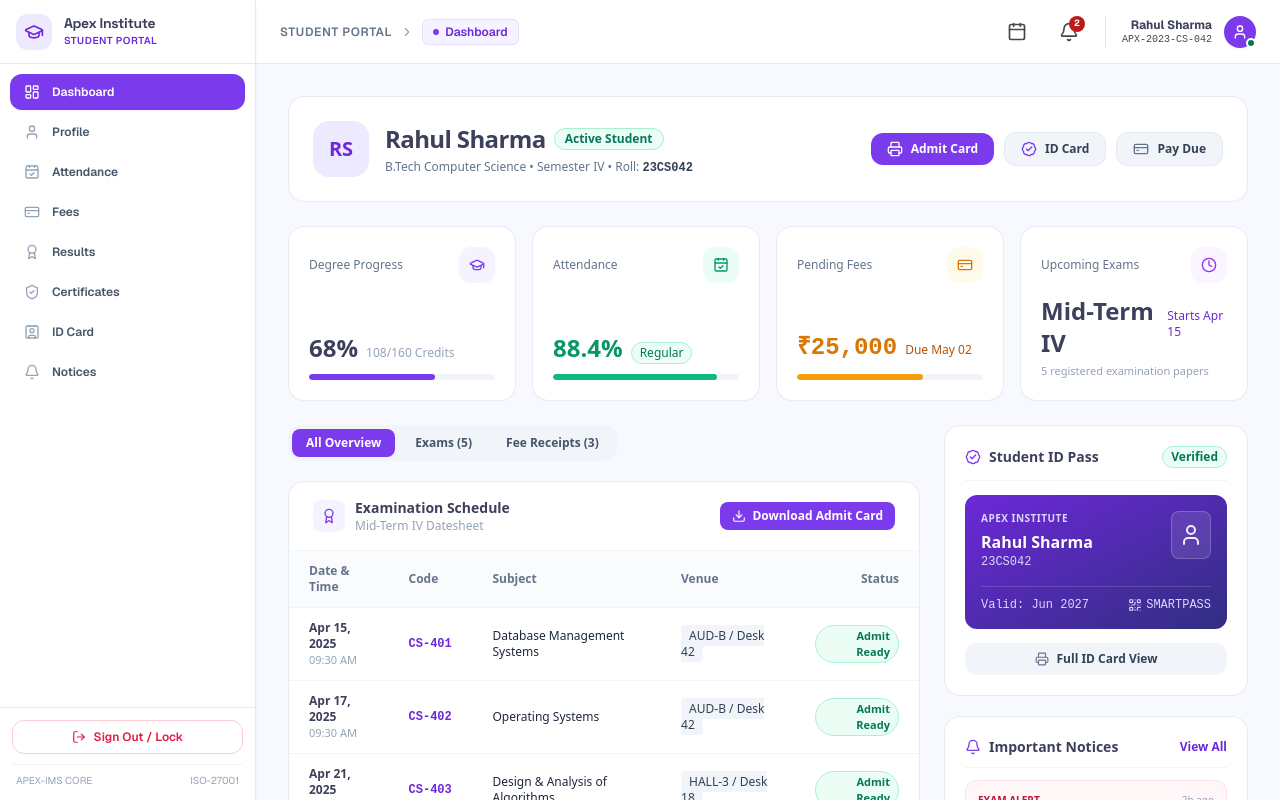
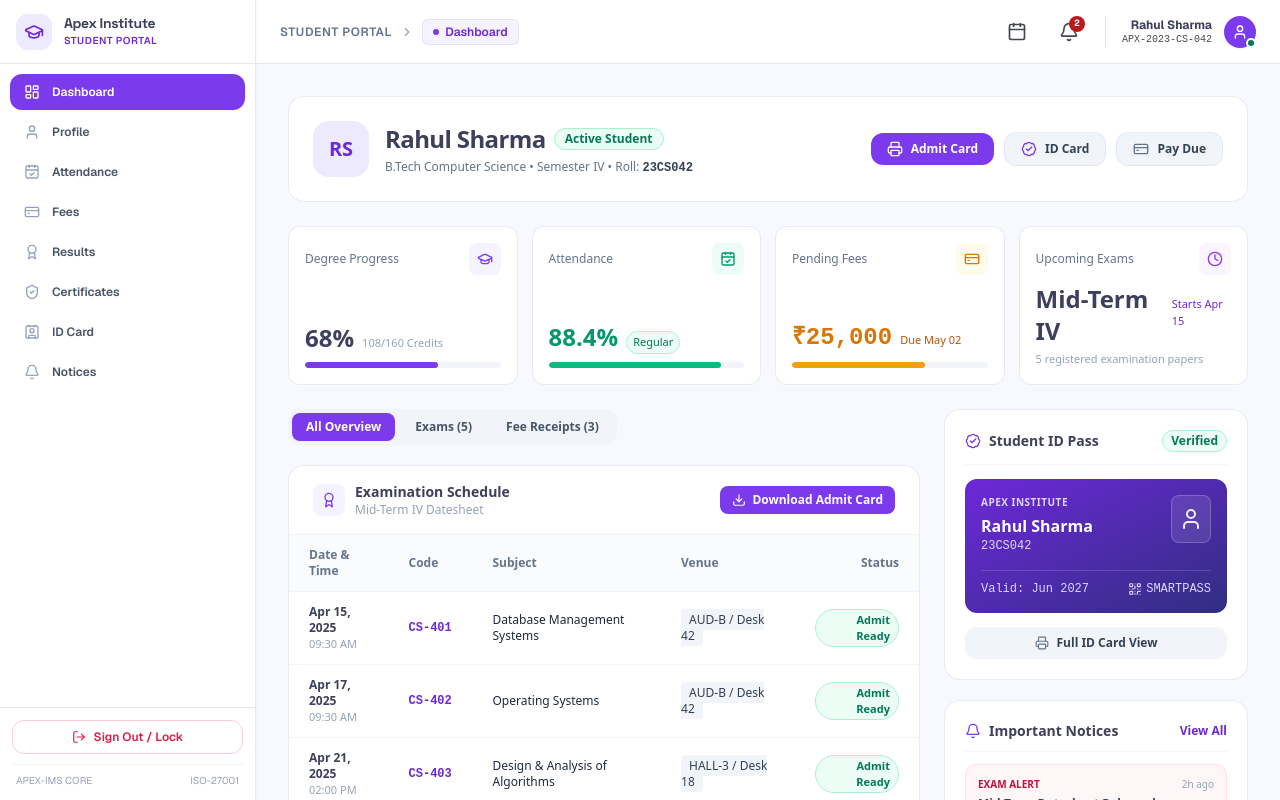
Before and after one commit to AmarOdizo/IMS, a Next.js app: page /student in a window 1280 px wide. Shown: the top 800 px of the page. Built offline with nearby package versions, Linux system fonts and the light colour scheme.

Commit message:
style(student): compact Degree Progress, Attendance, Pending Fees, and Upcoming Exams KPI cards for better UI/UX balance

```diff
--- a/src/app/student/page.tsx
+++ b/src/app/student/page.tsx
@@ -242,78 +242,78 @@ export default function StudentDashboardPage() {
       </div>
 
       {/* 2. 4 Simplified KPI Metrics */}
-      <div className="grid grid-cols-1 sm:grid-cols-2 lg:grid-cols-4 gap-4">
+      <div className="grid grid-cols-1 sm:grid-cols-2 lg:grid-cols-4 gap-3 sm:gap-3.5">
         {/* Metric 1: Degree Progress */}
-        <div className="bg-white p-5 rounded-2xl border border-slate-200/80 shadow-xs flex flex-col justify-between">
+        <div className="bg-white p-3.5 sm:p-4 rounded-xl border border-slate-200/80 shadow-xs flex flex-col justify-between">
           <div className="flex items-center justify-between">
             <span className="text-xs font-medium text-slate-500">Degree Progress</span>
-            <div className="w-9 h-9 rounded-xl bg-violet-50 text-violet-600 flex items-center justify-center">
+            <div className="w-8 h-8 rounded-lg bg-violet-50 text-violet-600 flex items-center justify-center shrink-0">
               <GraduationCap className="w-4 h-4" />
             </div>
           </div>
-          <div className="mt-3">
+          <div className="mt-2">
             <div className="flex items-baseline gap-2">
-              <span className="text-2xl font-bold text-[#3D405B]">68%</span>
-              <span className="text-xs text-slate-400">108/160 Credits</span>
+              <span className="text-xl sm:text-2xl font-bold text-[#3D405B]">68%</span>
+              <span className="text-[11px] text-slate-400">108/160 Credits</span>
             </div>
-            <div className="w-full bg-slate-100 h-1.5 mt-2.5 rounded-full overflow-hidden">
+            <div className="w-full bg-slate-100 h-1.5 mt-2 rounded-full overflow-hidden">
               <div className="bg-violet-600 h-full rounded-full" style={{ width: "68%" }}></div>
             </div>
           </div>
         </div>
 
         {/* Metric 2: Attendance */}
-        <div className="bg-white p-5 rounded-2xl border border-slate-200/80 shadow-xs flex flex-col justify-between">
+        <div className="bg-white p-3.5 sm:p-4 rounded-xl border border-slate-200/80 shadow-xs flex flex-col justify-between">
           <div className="flex items-center justify-between">
             <span className="text-xs font-medium text-slate-500">Attendance</span>
-            <div className="w-9 h-9 rounded-xl bg-emerald-50 text-emerald-600 flex items-center justify-center">
+            <div className="w-8 h-8 rounded-lg bg-emerald-50 text-emerald-600 flex items-center justify-center shrink-0">
               <CalendarCheck className="w-4 h-4" />
             </div>
           </div>
-          <div className="mt-3">
+          <div className="mt-2">
             <div className="flex items-baseline gap-2">
-              <span className="text-2xl font-bold text-emerald-600">88.4%</span>
-              <span className="text-xs text-emerald-700 font-medium bg-emerald-50 px-2 py-0.5 rounded-full border border-emerald-200">
+              <span className="text-xl sm:text-2xl font-bold text-emerald-600">88.4%</span>
+              <span className="text-[11px] text-emerald-700 font-medium bg-emerald-50 px-1.5 py-0.5 rounded-full border border-emerald-200">
                 Regular
               </span>
             </div>
-            <div className="w-full bg-slate-100 h-1.5 mt-2.5 rounded-full overflow-hidden">
+            <div className="w-full bg-slate-100 h-1.5 mt-2 rounded-full overflow-hidden">
               <div className="bg-emerald-500 h-full rounded-full" style={{ width: "88.4%" }}></div>
             </div>
           </div>
         </div>
 
         {/* Metric 3: Fee Balance */}
-        <div className="bg-white p-5 rounded-2xl border border-slate-200/80 shadow-xs flex flex-col justify-between">
+        <div className="bg-white p-3.5 sm:p-4 rounded-xl border border-slate-200/80 shadow-xs flex flex-col justify-between">
           <div className="flex items-center justify-between">
             <span className="text-xs font-medium text-slate-500">Pending Fees</span>
-            <div className="w-9 h-9 rounded-xl bg-amber-50 text-amber-600 flex items-center justify-center">
+            <div className="w-8 h-8 rounded-lg bg-amber-50 text-amber-600 flex items-center justify-center shrink-0">
               <CreditCard className="w-4 h-4" />
             </div>
           </div>
-          <div className="mt-3">
+          <div className="mt-2">
             <div className="flex items-baseline gap-2">
-              <span className="text-2xl font-bold text-amber-600 font-mono">₹25,000</span>
-              <span className="text-xs text-amber-700 font-medium">Due May 02</span>
+              <span className="text-xl sm:text-2xl font-bold text-amber-600 font-mono">₹25,000</span>
+              <span className="text-[11px] text-amber-700 font-medium">Due May 02</span>
             </div>
-            <div className="w-full bg-slate-100 h-1.5 mt-2.5 rounded-full overflow-hidden">
+            <div className="w-full bg-slate-100 h-1.5 mt-2 rounded-full overflow-hidden">
               <div className="bg-amber-500 h-full rounded-full" style={{ width: "68%" }}></div>
             </div>
           </div>
         </div>
 
         {/* Metric 4: Upcoming Exam */}
-        <div className="bg-white p-5 rounded-2xl border border-slate-200/80 shadow-xs flex flex-col justify-between">
+        <div className="bg-white p-3.5 sm:p-4 rounded-xl border border-slate-200/80 shadow-xs flex flex-col justify-between">
           <div className="flex items-center justify-between">
             <span className="text-xs font-medium text-slate-500">Upcoming Exams</span>
-            <div className="w-9 h-9 rounded-xl bg-purple-50 text-purple-600 flex items-center justify-center">
+            <div className="w-8 h-8 rounded-lg bg-purple-50 text-purple-600 flex items-center justify-center shrink-0">
               <Clock className="w-4 h-4" />
             </div>
           </div>
-          <div className="mt-3">
+          <div className="mt-2">
             <div className="flex items-baseline gap-2">
-              <span className="text-2xl font-bold text-[#3D405B]">Mid-Term IV</span>
-              <span className="text-xs text-violet-700 font-medium">Starts Apr 15</span>
+              <span className="text-xl sm:text-2xl font-bold text-[#3D405B]">Mid-Term IV</span>
+              <span className="text-[11px] text-violet-700 font-medium">Starts Apr 15</span>
             </div>
             <p className="text-[11px] text-slate-400 mt-1">5 registered examination papers</p>
           </div>
```
